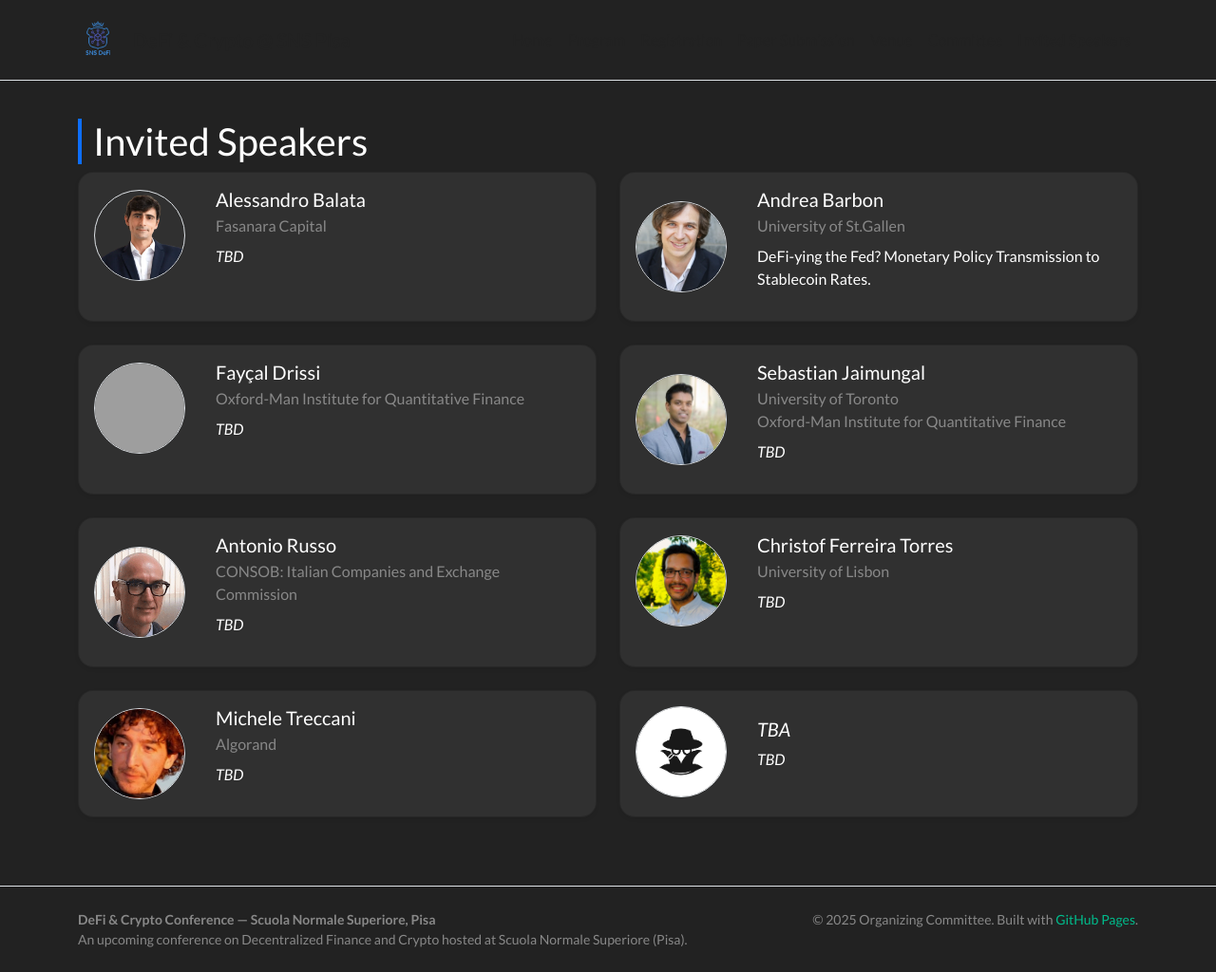
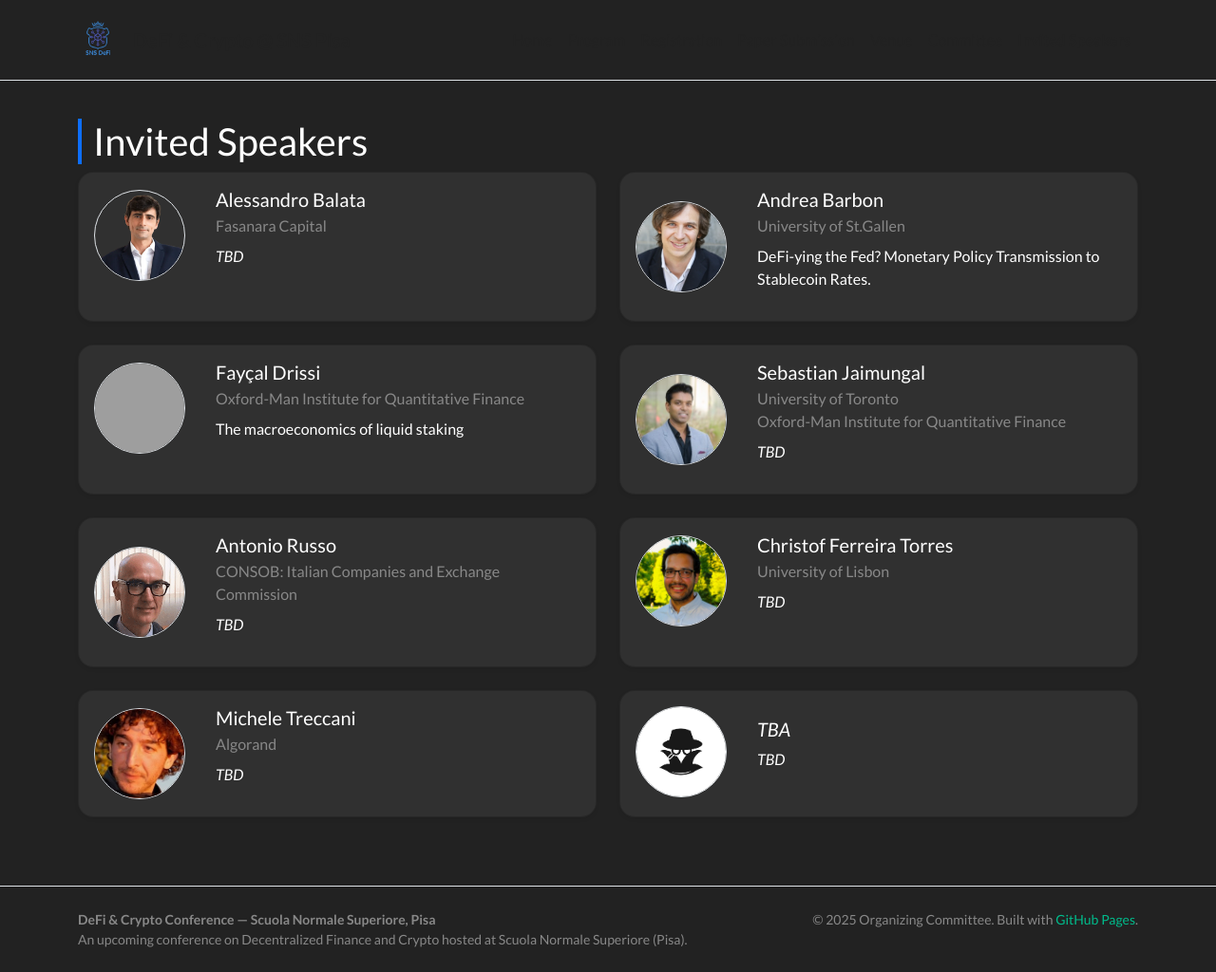
Before and after one commit to sns-defi/sns-defi.github.io, a Jekyll site: the page built from speakers.md, in a window 1280 px wide and 1024 px high. Shown: the whole window at 95% size. Built offline with Jekyll 4.4.1, drawn with Linux system fonts in a browser that asks for light colours; nearby versions of some CDN libraries; grey boxes are pictures that could not be loaded.

Commit message:
Update speakers.yml

```diff
--- a/_data/speakers.yml
+++ b/_data/speakers.yml
@@ -14,7 +14,7 @@
   affiliation: "Oxford-Man Institute for Quantitative Finance"
   image: "/assets/img/speakers/drissi.png"
   bio: |
-    <em>TBD</em>
+    The macroeconomics of liquid staking
 
 - name: "Sebastian Jaimungal"
   affiliation: "University of Toronto"
```
